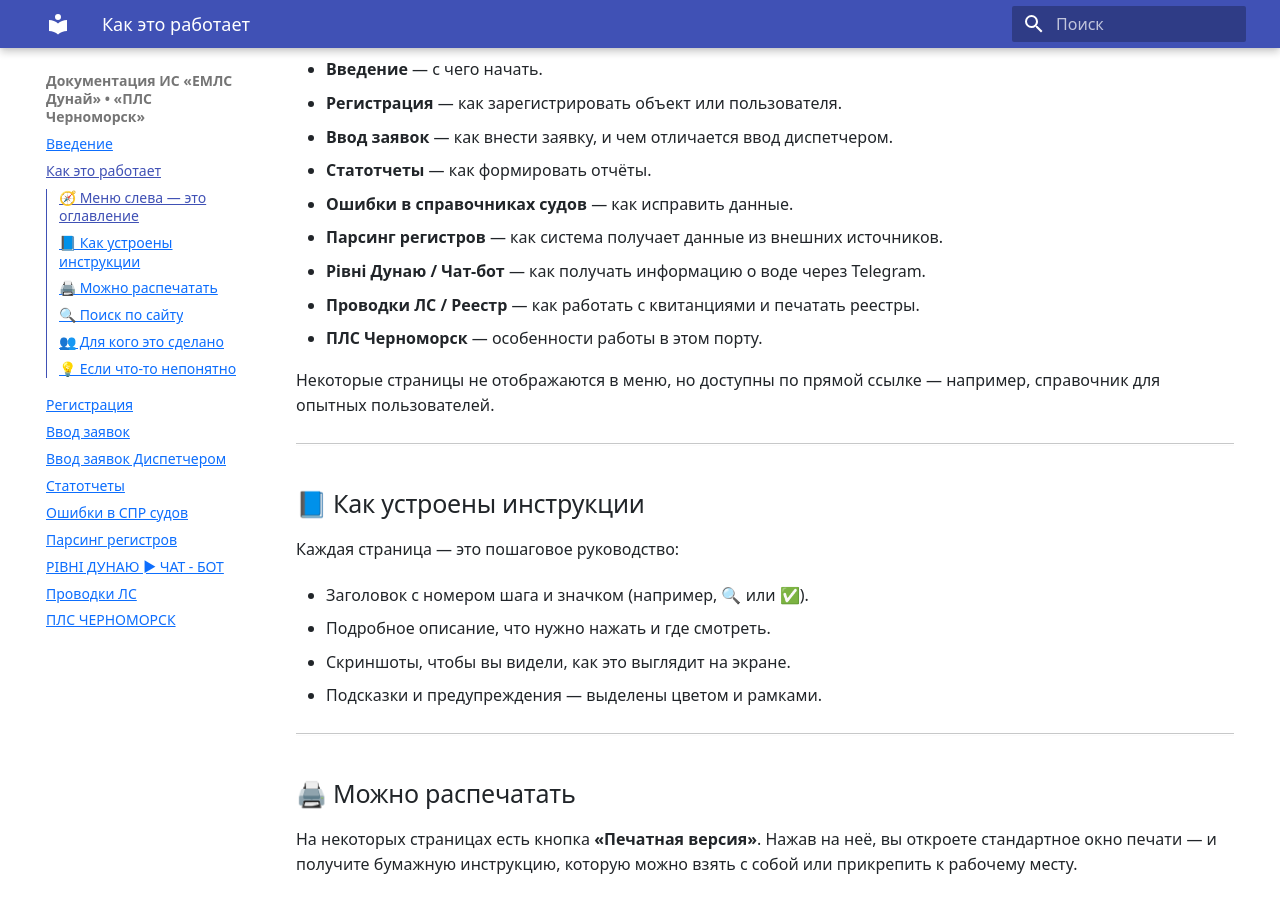
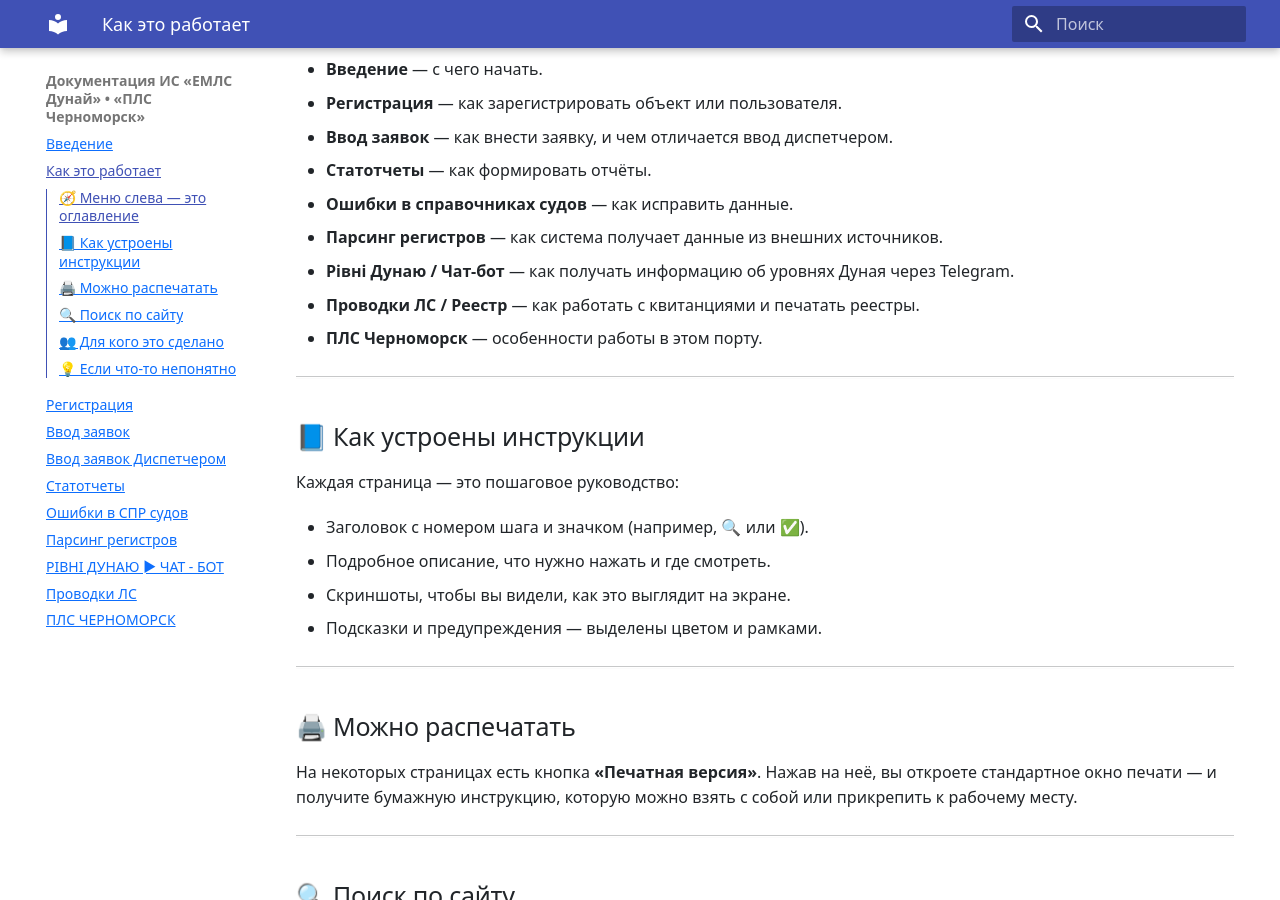
Before and after one commit to vvxsoni/Danube_help, an MkDocs documentation site: the page built from docs/how_it_works.md, in a window 1280 px wide and 900 px high, scrolled down 337 px. Built offline with MkDocs 1.6.1 and Material for MkDocs 9.7.7, drawn with Linux system fonts in a browser that asks for light colours.

Commit message:
❓ Как это работает

```diff
--- a/docs/how_it_works.md
+++ b/docs/how_it_works.md
@@ -14,11 +14,11 @@
 - **Статотчеты** — как формировать отчёты.
 - **Ошибки в справочниках судов** — как исправить данные.
 - **Парсинг регистров** — как система получает данные из внешних источников.
-- **Рівні Дунаю / Чат-бот** — как получать информацию о воде через Telegram.
+- **Рівні Дунаю / Чат-бот** — как получать информацию об уровнях Дуная через Telegram.
 - **Проводки ЛС / Реестр** — как работать с квитанциями и печатать реестры.
 - **ПЛС Черноморск** — особенности работы в этом порту.
 
-Некоторые страницы не отображаются в меню, но доступны по прямой ссылке — например, справочник для опытных пользователей.
+<!-- Некоторые страницы не отображаются в меню, но доступны по прямой ссылке — например, справочник для опытных пользователей. -->
 
 ---
 
```
